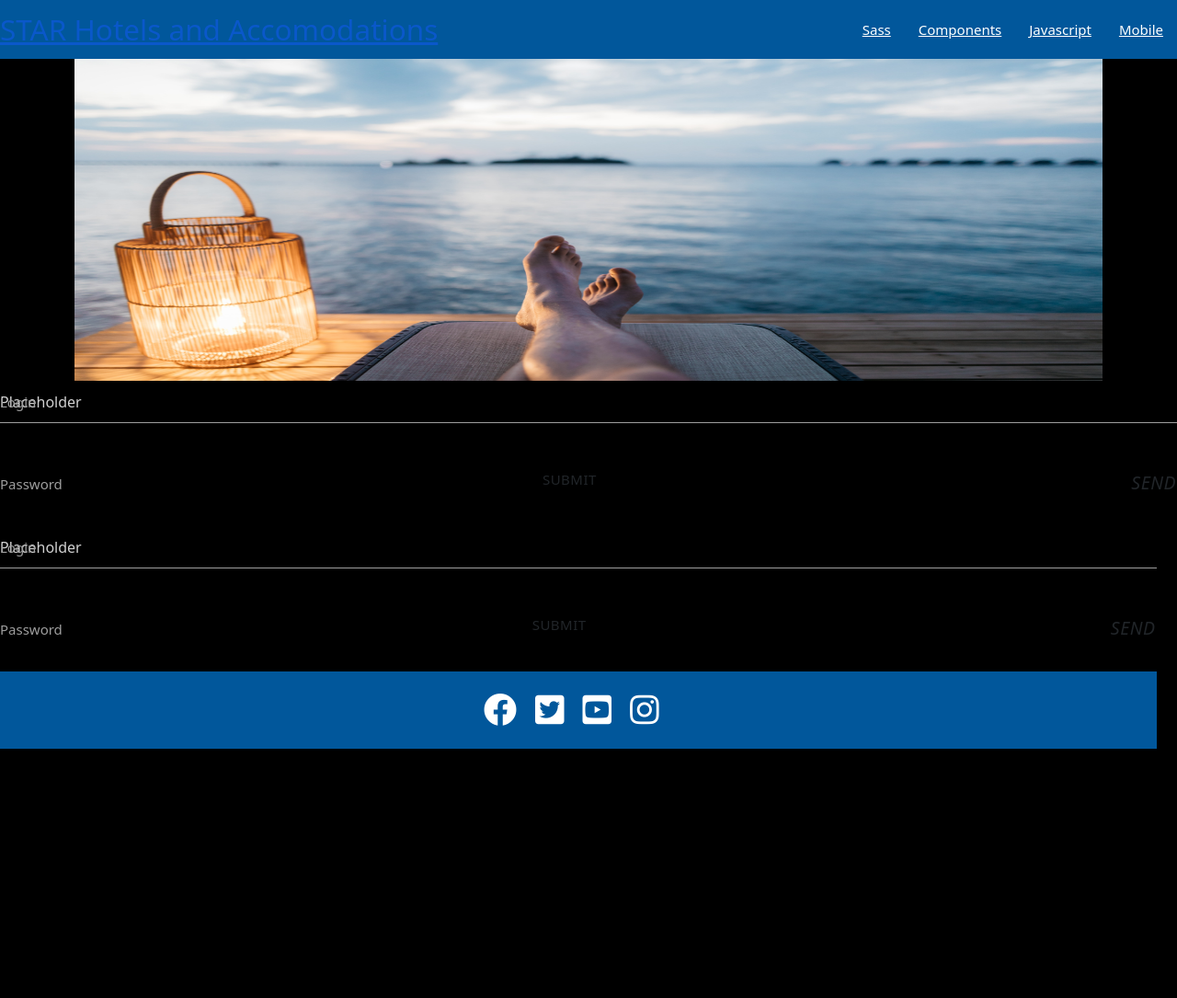
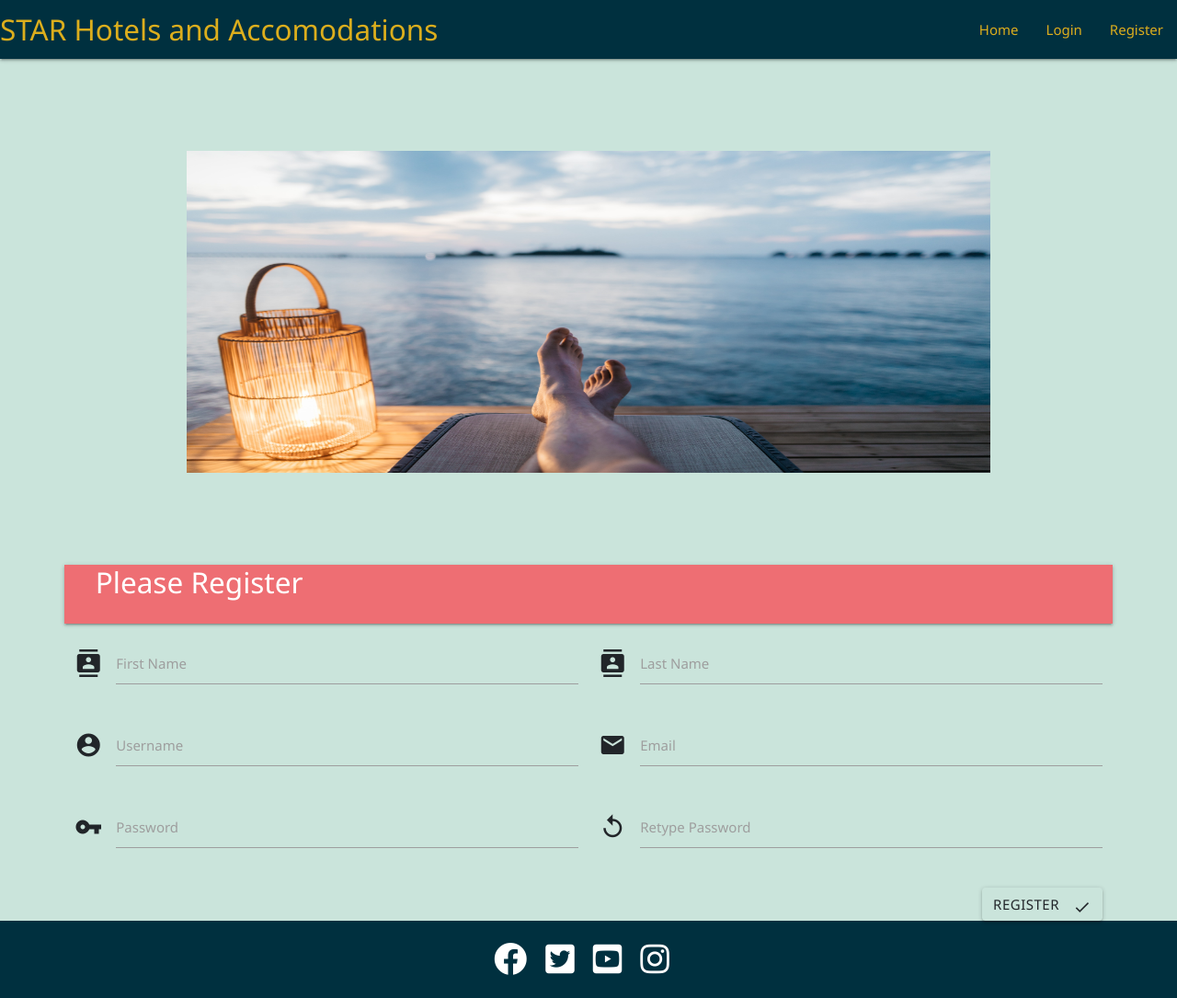
Before and after one commit to Code-Institute-Submissions/brunoroncete-milestone-p3_AugResub, a Flask app: page /register in a window 1280 px wide. Shown: the whole page at 92% size. Before the commit the page ends 814 px from the top, so only its background shows below. Run offline with Flask 2, Linux system fonts and the light colour scheme; some libraries are stand-ins or nearby versions.

Commit message:
styling register.html

```diff
--- a/run.py
+++ b/run.py
@@ -61,7 +61,7 @@ def login():
             print(session["username"])
             flash()
 
-    return render_template("register.html")
+    return render_template("login.html")
 
 
 @app.route("/logout")
--- a/static/css/style.css
+++ b/static/css/style.css
@@ -1,7 +1,19 @@
-@import url('https://fonts.googleapis.com/css2?family=Oswald:wght@200;300;400;500&display=swap');
+@import url('https://fonts.googleapis.com/css2?family=Oswald:wght@200;300;400;500&display=swap',);
+@import url('https://fonts.googleapis.com/icon?family=Material+Icons');
 
+* {
+    margin: 0;
+    padding: 0;
+    box-sizing: border-box;
+}
 
-
+body {
+    background-color: #CAE4DB;
+    display: flex;
+    min-height: 100vh;
+    flex-direction: column;
+    font-family:'Segoe UI', Tahoma, Geneva, Verdana, sans-serif;
+  }
 
 /*------------ Footer */
 .social-media li {
@@ -28,6 +40,7 @@
     position: relative;
     justify-content: space-around;
     flex-wrap: wrap;
+    background-color: #00303F;
 }
 
 .card {
@@ -38,4 +51,24 @@
 
 .statescards {
     display: flex;
+    justify-content: space-evenly;
 }
+
+#navbar {
+    background-color: #00303F;
+}
+
+#navbar a {
+    text-decoration: none;
+    color: #DCAE1D;
+}
+
+#banner {
+    display: flex;
+    justify-content: center;
+    align-items: center;
+    margin-top: 100px;
+    margin-bottom: 100px;
+    max-width: 70%;
+
+}
--- /dev/null
+++ b/static/js/script.js
@@ -0,0 +1,13 @@
+var password = document.getElementById("password")
+  , password2 = document.getElementById("password2");
+
+function validatePassword(){
+  if(password.value != password2.value) {
+    password2.setCustomValidity("Passwords Don't Match");
+  } else {
+    password2.setCustomValidity('');
+  }
+}
+
+password.onchange = validatePassword;
+password2.onkeydown = validatePassword;
--- a/templates/base.html
+++ b/templates/base.html
@@ -19,35 +19,34 @@
     <title>STAR</title>
 </head>
 
-<body class="#000000 black">
+<body>
 <header>
     <nav>
-        <div class="nav-wrapper #01579b light-blue darken-4" >
+        <div class="nav-wrapper" id="navbar">
           <a href="#!" class="brand-logo">STAR Hotels and Accomodations</a>
           <a href="#" data-target="mobile-demo" class="sidenav-trigger"><i class="material-icons">menu</i></a>
           <ul class="right hide-on-med-and-down">
-            <li><a href="sass.html">Sass</a></li>
-            <li><a href="badges.html">Components</a></li>
-            <li><a href="collapsible.html">Javascript</a></li>
-            <li><a href="mobile.html">Mobile</a></li>
+            <li><a href="{{ url_for('get_states') }}">Home</a></li>
+            <li><a href="{{ url_for('login') }}">Login</a></li>
+            <li><a href="{{ url_for('register') }}">Register</a></li>
           </ul>
         </div>
       </nav>
 
-      <ul class="sidenav" id="mobile-demo">
+      <ul class="sidenav" id="mobile-demo navbar">
         <li><a href="sass.html">Sass</a></li>
         <li><a href="badges.html">Components</a></li>
         <li><a href="collapsible.html">Javascript</a></li>
         <li><a href="mobile.html">Mobile</a></li>
       </ul>
 </header>
-<div class="container">
+<div class="container" id="banner">
             <img src="/static/images/relax.jpg" class="responsive-img banner" alt="img-logo" style="width:1280px;height:350px;">
 </div>
     {% block content %}
     {% endblock %}
 <div class="footer">
-    <div class="sm-area #01579b light-blue darken-4">
+    <div class="sm-area">
         <ul class="social-media list-inline">
             <li><a href="https://www.facebook.com" target="_blank" aria-label="facebook" title="Facebook"
                     rel="noopener"><i class="fab fa-facebook"></i></a></li>
@@ -62,8 +61,10 @@
 </div>
     {% block footer %}
     {% endblock %}
-    <script src="https://cdnjs.cloudflare.com/ajax/libs/jquery/3.5.1/jquery.min.js"></script>
-    <script src="https://cdnjs.cloudflare.com/ajax/libs/twitter-bootstrap/3.3.7/js/bootstrap.min.js"></script>
+    <script src="https://code.jquery.com/jquery-3.5.1.min.js"
+        integrity="sha256-9/aliU8dGd2tb6OSsuzixeV4y/faTqgFtohetphbbj0=" crossorigin="anonymous"></script>
+    <script src="https://cdnjs.cloudflare.com/ajax/libs/materialize/1.0.0/js/materialize.min.js"></script>
+    <script src="{{ url_for('static', filename='js/script.js') }}"></script>
     {% block scripts %}
     {% endblock %}
 </body>
--- a/templates/register.html
+++ b/templates/register.html
@@ -1,44 +1,58 @@
 {% extends "base.html" %}
 {% block content %}
-<div id = "login" class="row">
-  <form class="col s12" method="GET" action="{{ url_for('login') }}">
+
+<div class="container col s8" id= "register">
+  <div class="row">
+    <nav>
+      <div class="nav-wrapper">
+        <div class="col s8">
+          <h3 class="brand-logo col s8">Please Register</h3>
+        </div>
+      </div>
+    </nav>
+
+  </div>
+  <form class="col s14" method="POST" action="{{ url_for('register') }}">
     <div class="row">
-      <div class="input-field col s6">
-        <input placeholder="Placeholder" id="username" name="username" type="text" class="validate">
-        <label for="first_name">Login</label>
+      <div class="input-field hoverable col s6">
+        <i class="material-icons prefix">contacts</i>
+        <input id="first_name" type="text" class="validate">
+        <label for="first_name">First Name</label>
+      </div>
+      <div class="input-field hoverable col s6">
+        <i class="material-icons prefix">contacts</i>
+        <input id="last_name" type="text" class="validate">
+        <label for="last_name">Last Name</label>
       </div>
     </div>
-      <div class="row">
-      <div class="input-field col s12">
-        <input id="password" name="password" type="password" class="validate">
+    <div class="row">
+      <div class="input-field hoverable col s6">
+        <i class="material-icons prefix">account_circle</i>
+        <input id="username" type="text" class="validate">
+        <label for="username">Username</label>
+      </div>
+      <div class="input-field hoverable col s6">
+        <i class="material-icons prefix">email</i>
+        <input id="email" type="email" class="validate">
+        <label for="email">Email</label>
+      </div>
+    </div>
+    <div class="row">
+      <div class="input-field hoverable col s6">
+        <i class="material-icons prefix">vpn_key</i>
+        <input id="password" type="password" class="validate">
         <label for="password">Password</label>
       </div>
-    <div class="row">
-    <button class="btn waves-effect waves-light" type="submit" name="action">Submit
-      <i class="material-icons right" >send</i>
-    </button>
+      <div class="input-field hoverable col s6">
+        <i class="material-icons prefix">replay</i>
+        <input id="password2" type="password" class="validate">
+        <label for="password2">Retype Password</label>
+      </div>
+    </div>
+    <a class="waves-effect waves-light btn right hoverable"><i class="large material-icons right">done</i>register</a>
   </form>
+
 </div>
 
 
-<div id= "register" class="row">
-    <form class="col s12" method="POST" action="{{ url_for('register') }}">
-      <div class="row">
-        <div class="input-field col s6">
-          <input placeholder="Placeholder" id="username" name="username" type="text" class="validate">
-          <label for="first_name">Login</label>
-        </div>
-      </div>
-        <div class="row">
-        <div class="input-field col s12">
-          <input id="password" name="password" type="password" class="validate">
-          <label for="password">Password</label>
-        </div>
-      <div class="row">
-      <button class="btn waves-effect waves-light" type="submit" name="action">Submit
-        <i class="material-icons right" >send</i>
-      </button>
-    </form>
-  </div>
-
   {% endblock %}
```
Also changed, not shown: templates/login.html (added, +37 -0 lines), templates/states.html (+13 -7 lines), templates/hotels.html (added).
